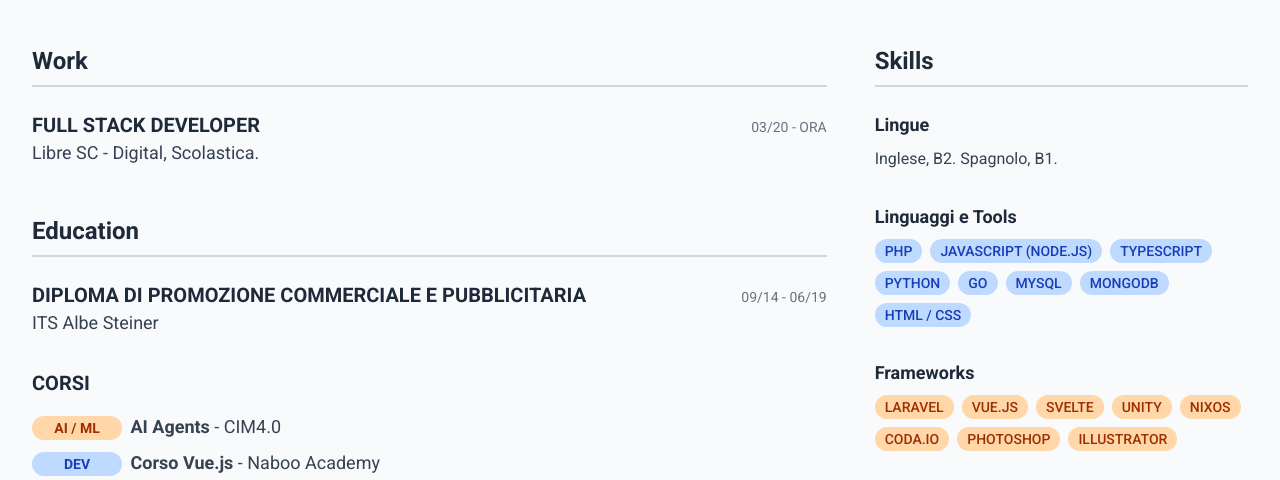
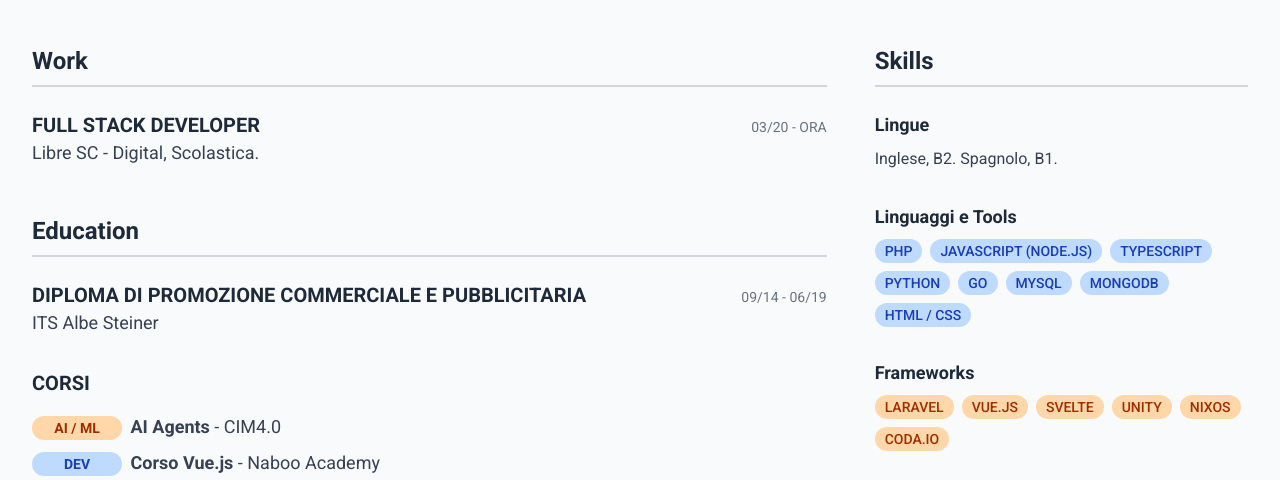
Before and after one commit to DanieleCosio/danielecosio.github.io, a website: page index.html in a window 1280 px wide. Shown: the part 271-751 px from the top of the page. Drawn offline with Linux system fonts and the light colour scheme.

Commit message:
Small fix

```diff
--- a/index.html
+++ b/index.html
@@ -154,12 +154,6 @@
 
                             <span
                                 class="bg-orange-200 text-orange-800 text-sm font-medium px-2.5 py-0.5 rounded-full uppercase">Coda.io</span>
-
-                            <span
-                                class="bg-orange-200 text-orange-800 text-sm font-medium px-2.5 py-0.5 rounded-full uppercase">Photoshop</span>
-
-                            <span
-                                class="bg-orange-200 text-orange-800 text-sm font-medium px-2.5 py-0.5 rounded-full uppercase">Illustrator</span>
                         </div>
                     </div>
 
```
